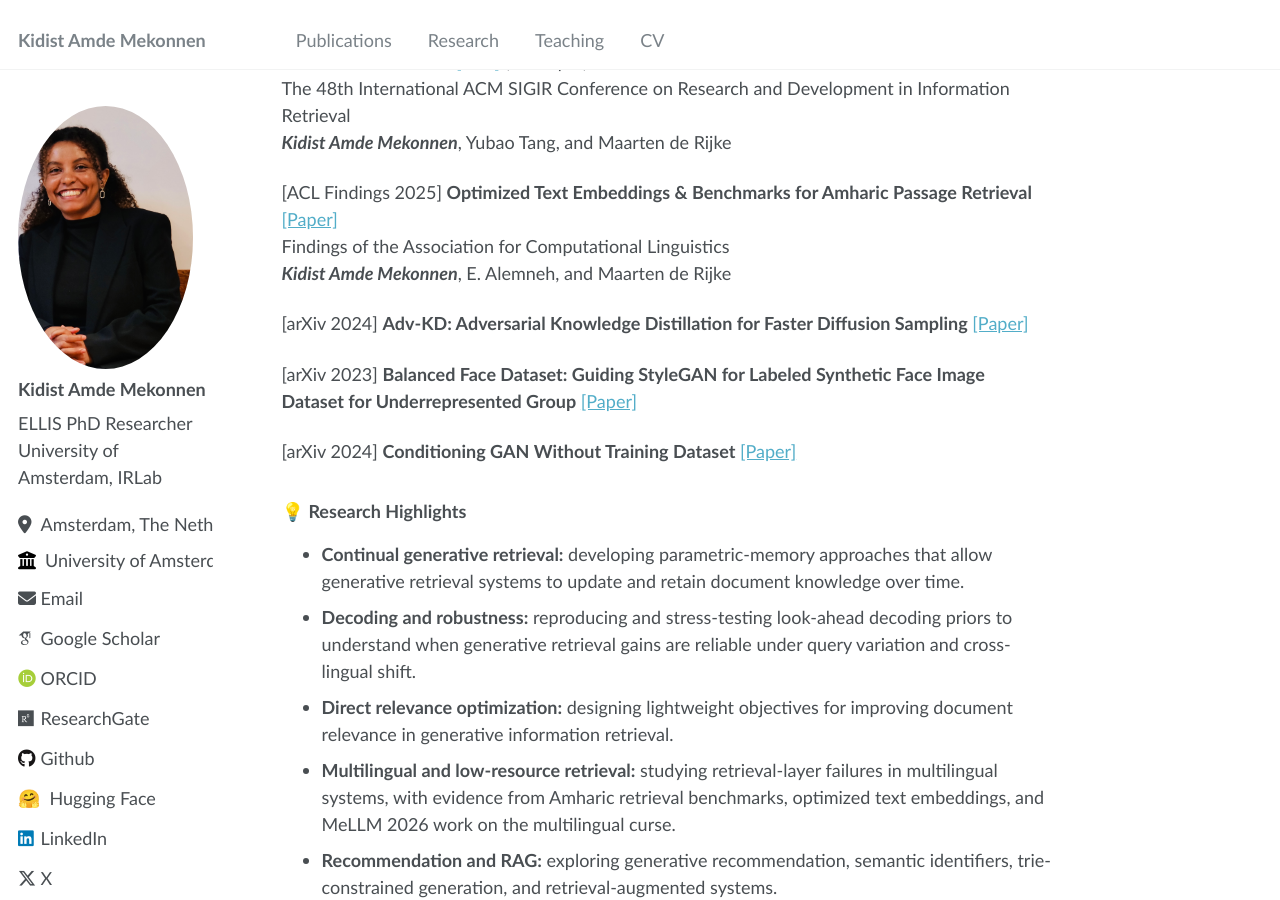
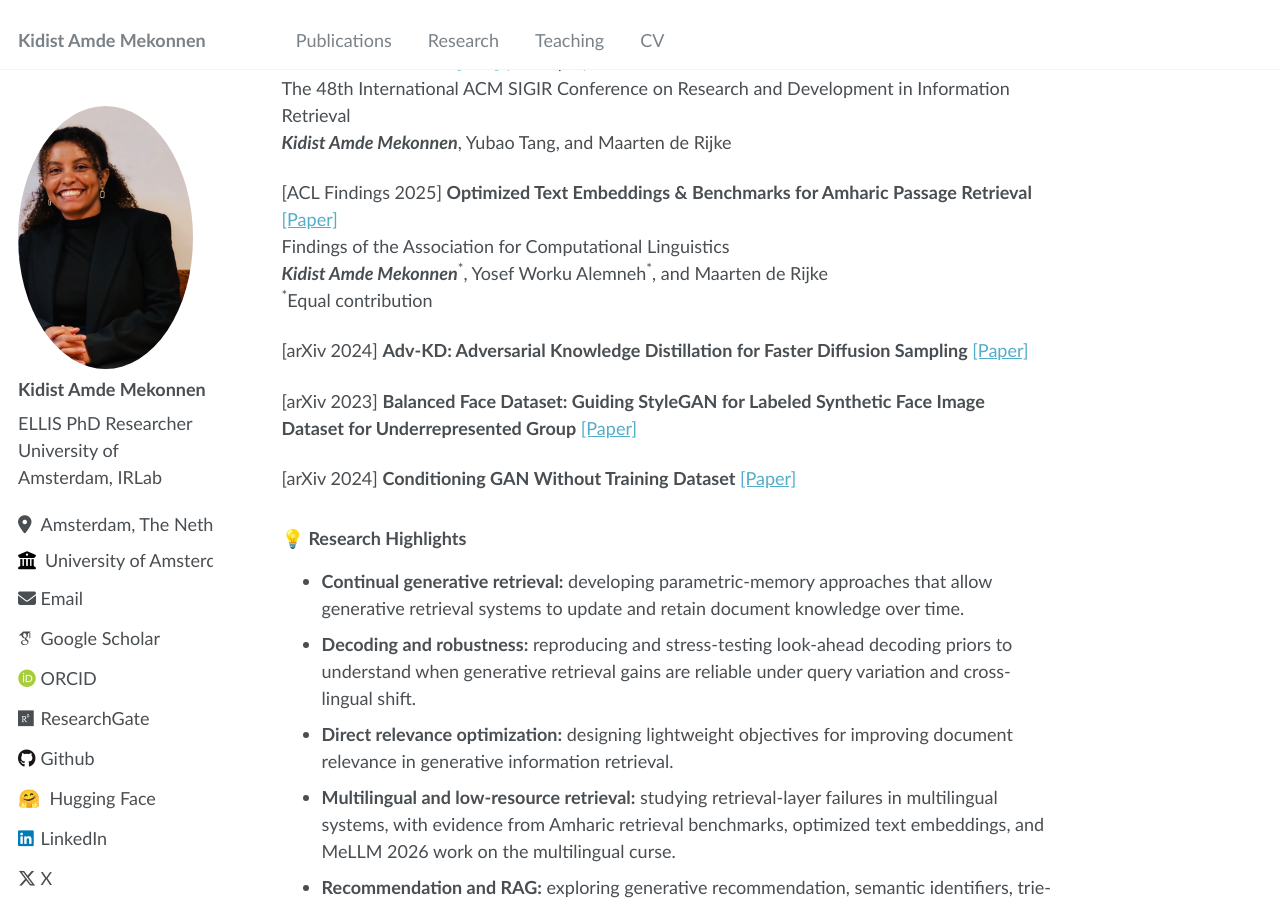
Before and after one commit to kidist-amde/kidist-amde.github.io, a Jekyll site: the page built from _pages/about.md, in a window 1280 px wide and 900 px high, scrolled down 1223 px. Built offline with Jekyll 4.4.1, drawn with Linux system fonts in a browser that asks for light colours; some web fonts are replaced.

```diff
--- a/_pages/about.md
+++ b/_pages/about.md
@@ -42,7 +42,8 @@ The 48th International ACM SIGIR Conference on Research and Development in Infor
 
 [ACL Findings 2025] **Optimized Text Embeddings & Benchmarks for Amharic Passage Retrieval** [[Paper]](https://aclanthology.org/2025.findings-acl.543/)
 Findings of the Association for Computational Linguistics
-**_Kidist Amde Mekonnen_**, E. Alemneh, and Maarten de Rijke
+**_Kidist Amde Mekonnen_**<sup>*</sup>, Yosef Worku Alemneh<sup>*</sup>, and Maarten de Rijke
+<sup>*</sup>Equal contribution
 
 [arXiv 2024] **Adv-KD: Adversarial Knowledge Distillation for Faster Diffusion Sampling** [[Paper]](https://arxiv.org/abs/2405.20675)
 
```
